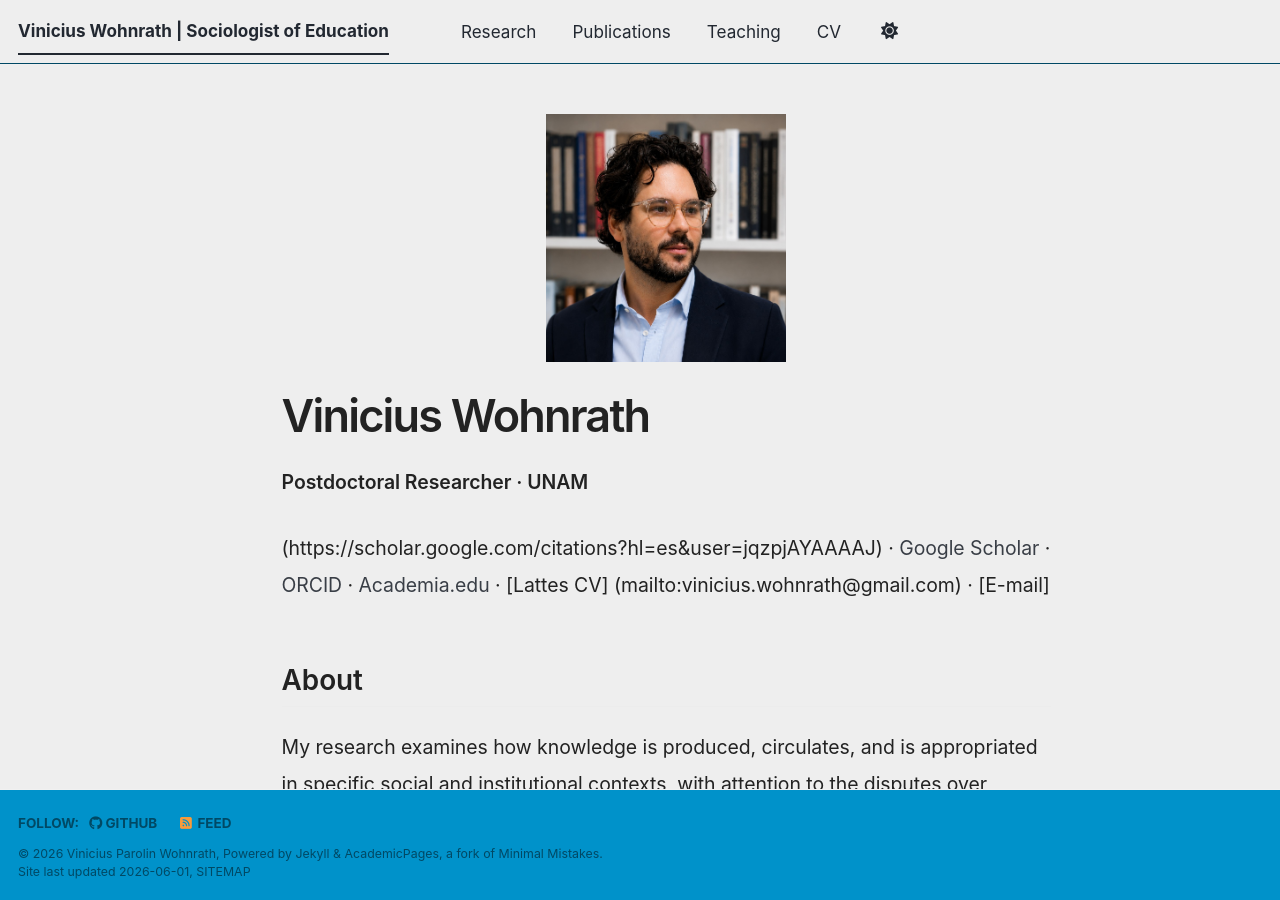
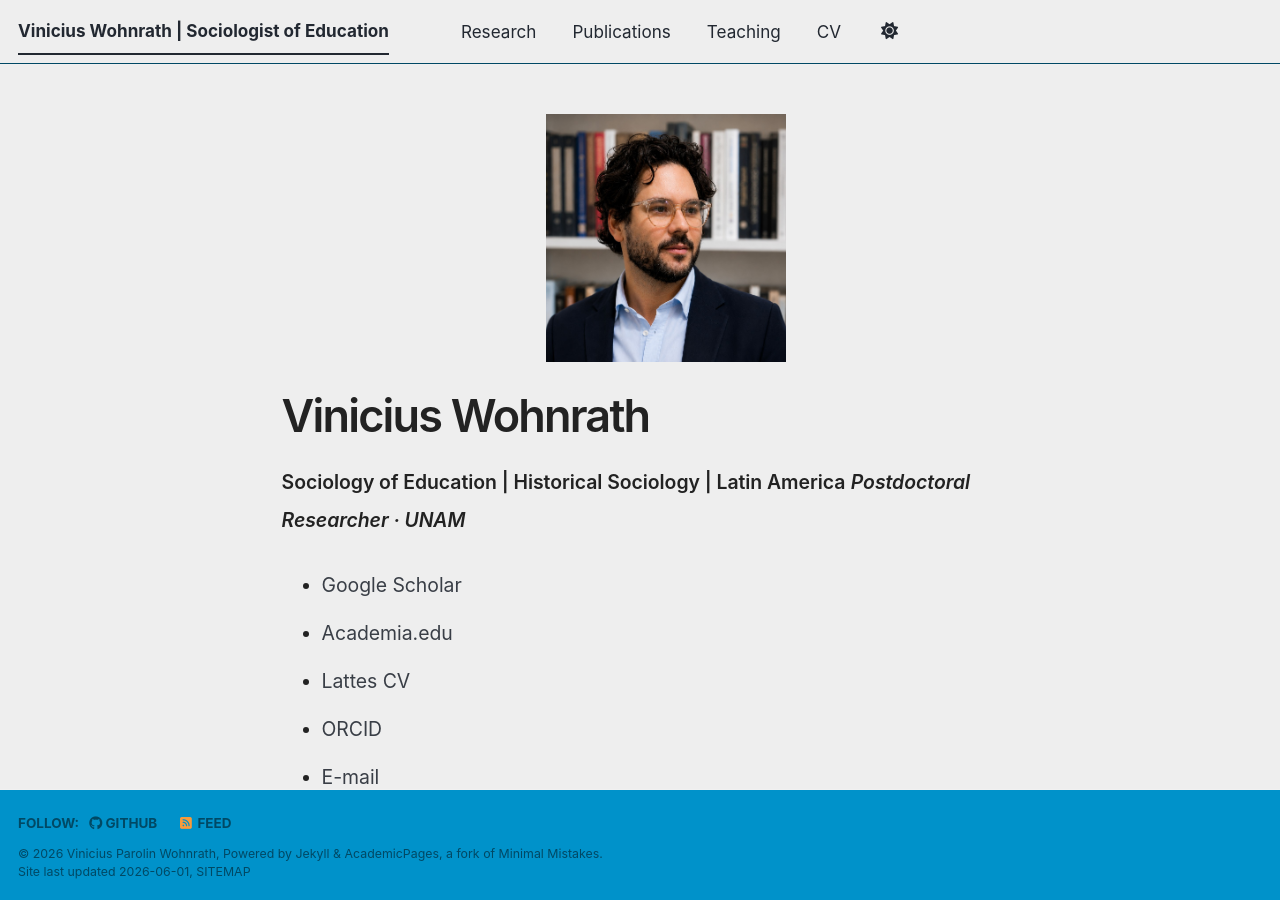
Before and after one commit to viniciuswohnrath/viniciuswohnrath.github.io, a Jekyll site: the page built from _pages/about.md, in a window 1280 px wide and 900 px high. Built offline with Jekyll 4.4.1, drawn with Linux system fonts in a browser that asks for light colours; a script bundle is joined from its source files by our own code; library files that are not in the unit come from our copies.

Commit message:
Update about.md

```diff
--- a/_pages/about.md
+++ b/_pages/about.md
@@ -13,10 +13,15 @@ classes: wide
 
 # Vinicius Wohnrath
 
-**Postdoctoral Researcher · UNAM**
+**Sociology of Education | Historical Sociology | Latin America**
+***Postdoctoral Researcher · UNAM***
 
-(https://scholar.google.com/citations?hl=es&user=jqzpjAYAAAAJ) · [Google Scholar](https://orcid.org/0000-0001-5717-0906) · [ORCID](https://unam1.academia.edu/ViniciusWohnrath) · [Academia.edu](http://lattes.cnpq.br/1701305518221688) · [Lattes CV]
-(mailto:vinicius.wohnrath@gmail.com) · [E-mail]
+* [Google Scholar](https://scholar.google.com/citations?hl=es&user=jqzpjAYAAAAJ)
+* [Academia.edu](https://unam1.academia.edu/ViniciusWohnrath)
+* [Lattes CV](http://lattes.cnpq.br/1701305518221688)
+* [ORCID](https://orcid.org/0000-0001-5717-0906)
+* [E-mail](mailto:vinicius.wohnrath@gmail.com)
+
 
 ## About
 
```
